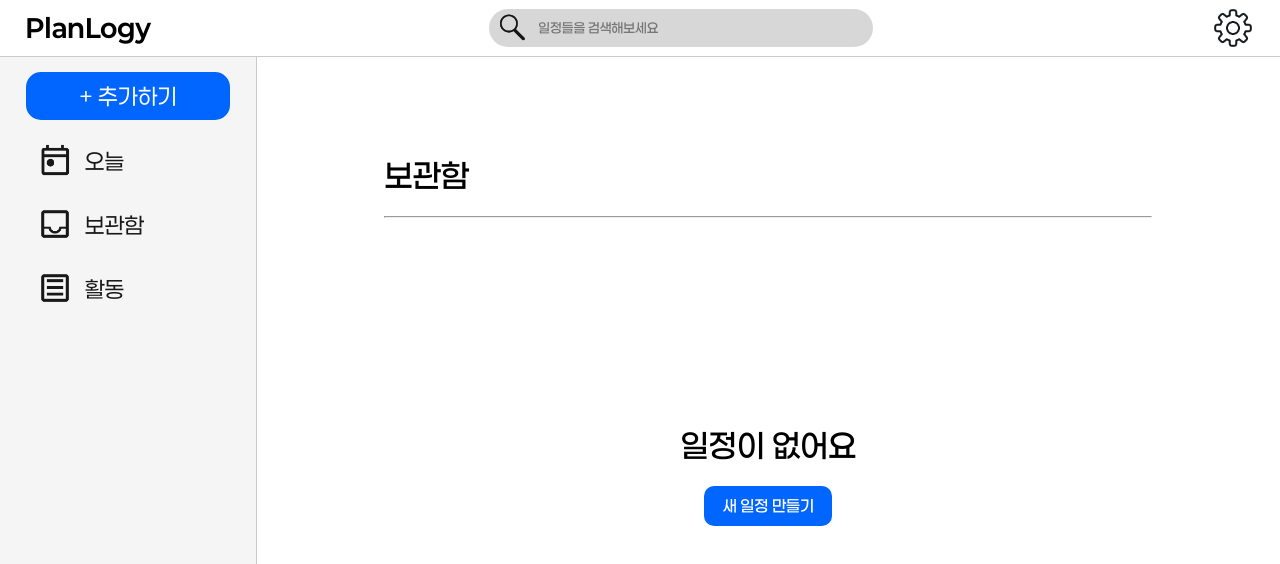
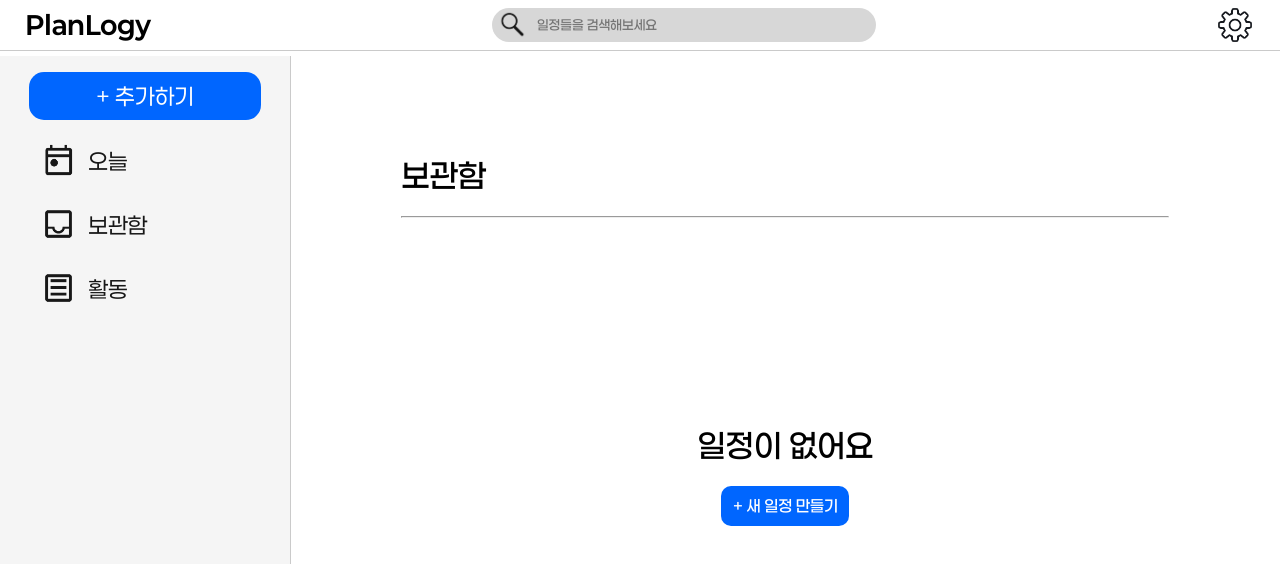
Before and after one commit to ujins1108-beep/PlanLogy, a React (Vite) app: page /inbox in a window 1280 px wide. Shown: the top 564 px of the page. Built offline with nearby package versions, Linux system fonts and the light colour scheme.

Commit message:
ui 소량 수정, 사이드바와 헤더 크기 단위를 픽셀로 변경

```diff
--- a/src/components/emptytasks/emptytasks.css
+++ b/src/components/emptytasks/emptytasks.css
@@ -5,6 +5,10 @@
     flex-direction: column;
     align-items: center;
     justify-content: center;
+}
+
+.emptytasks-box h1 {
+    animation: fadein 0.3s;
 }
 
 .addTask-button {
@@ -17,4 +21,15 @@
     justify-content: center;
     border-radius: 10px;
     cursor: pointer;
+    animation: fadein 0.1s;
 }
+
+@keyframes fadein {
+    from {
+        opacity: 0;
+    }
+
+    to {
+        opacity: 1;
+    }
+}
--- a/src/components/emptytasks/emptytasks.jsx
+++ b/src/components/emptytasks/emptytasks.jsx
@@ -18,7 +18,7 @@ export default function Emptytasks({ currentPage, task, setTask }) {
     return (
         <div className='emptytasks-box'>
             <h1>일정이 없어요</h1>
-            <div className='addTask-button' onClick={addTask}>새 일정 만들기</div>
+            <div className='addTask-button' onClick={addTask}>+ 새 일정 만들기</div>
         </div>
     )
 }
--- a/src/components/header/header.css
+++ b/src/components/header/header.css
@@ -1,7 +1,7 @@
 .header-box {
     background-color: white;
     width: 100vw;
-    height: 7vh;
+    height: 50px;
     display: flex;
     align-items: center;
     justify-content: center;
--- a/src/components/sidebar/sidebar.css
+++ b/src/components/sidebar/sidebar.css
@@ -1,7 +1,7 @@
 .sidebar-box {
     background-color: whitesmoke;
     height: 93vh;
-    width: 20vw;
+    width: 300px;
     border-right: 1px solid #cacaca;
     display: flex;
     align-items: center;
@@ -11,7 +11,6 @@
 
 .sidebar-box * {
     margin-top: 2vh;
-
 }
 
 .new-task {
--- a/src/pages/activity/activity.css
+++ b/src/pages/activity/activity.css
@@ -8,10 +8,13 @@
 
 .activity-right {
     width: 80vw;
+    max-height: 93vh;
     height: 93vh;
     display: flex;
     align-items: center;
     justify-content: center;
+    overflow-y: auto;
+    padding-bottom: 20vh;
 }
 
 .activity-right-content {
@@ -25,15 +28,14 @@
     align-items: flex-start;
     justify-content: center;
     flex-direction: column;
-    gap: 1vh;
+    gap: 2.5vh;
 }
 
 .activity-item {
     width: 100%;
-    height: 6.5vh;
-    margin: 0;
     display: flex;
     align-items: center;
     justify-content: flex-start;
     border-radius: 0px;
+    margin: 8px;
 }
--- a/src/pages/activity/activity.jsx
+++ b/src/pages/activity/activity.jsx
@@ -11,6 +11,13 @@ export default function Activity({ setCurrentPage, activity }) {
         setCurrentPage(location.pathname)
     }, [setCurrentPage, location.pathname])
 
+    let now = new Date()
+    let year = now.getFullYear()
+    let month = String(now.getMonth() + 1).padStart(2,0)
+    let date = String(now.getDate()).padStart(2, 0)
+    let hours = now.getHours()
+    let minutes = now.getMinutes()
+
     return (
         <>
             <div className='activity-mainpage'>
@@ -22,9 +29,9 @@ export default function Activity({ setCurrentPage, activity }) {
                         <div className='activity-list'>
                             {activity.map((item) => {
                                 return (
-                                    <>
-                                        <div className='activity-item'>{item}</div>
-                                    </>
+                                    <div style={{display: 'flex', flexDirection: 'row', gap: '1vw'}}>
+                                        <span style={{display: 'flex', alignItems: 'center', color: 'rgb(100, 100, 100)'}}>({year}-{month}-{date}-{hours}-{minutes})</span><div className='activity-item'>{item}</div>
+                                    </div>
                                 )
                             })}
                         </div>
--- a/src/pages/inbox/inbox.css
+++ b/src/pages/inbox/inbox.css
@@ -25,7 +25,7 @@
 .inbox-tasks {
     display: flex;
     flex-direction: column;
-    gap: 2vh
+    gap: 2.5vh
 }
 
 .inbox-task {
--- a/src/pages/today/today.css
+++ b/src/pages/today/today.css
@@ -25,7 +25,7 @@
 .today-tasks {
     display: flex;
     flex-direction: column;
-    gap: 2vh
+    gap: 2.5vh
 }
 
 .today-task {
```
